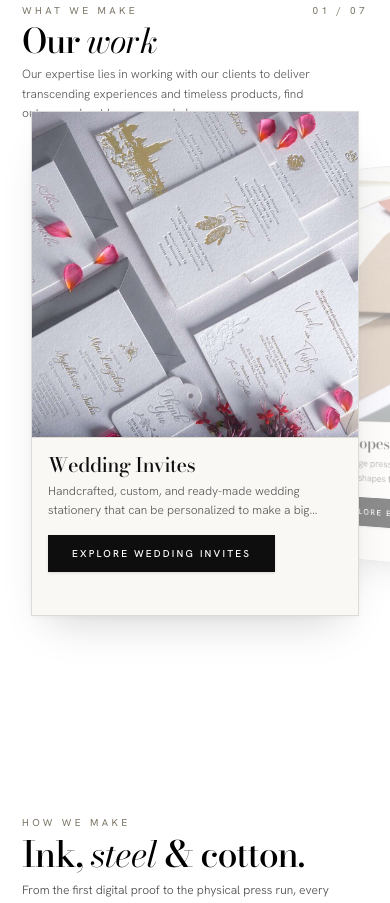
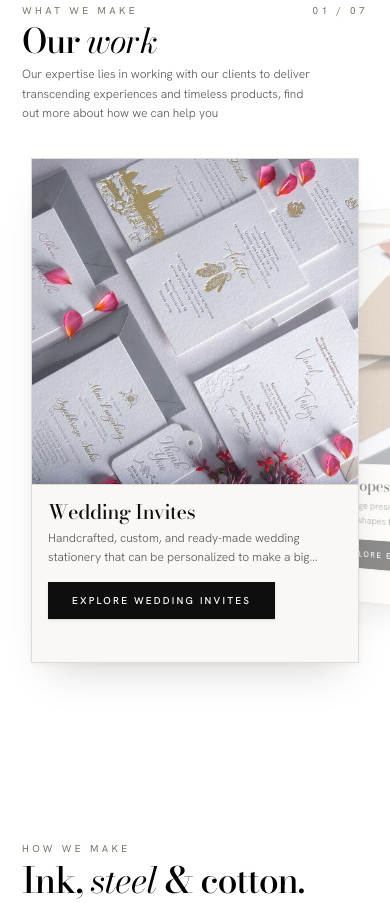
Before and after one commit to khiasu/FamousLetterPress, a Next.js app: page / in a window 390 px wide. Shown: the part 860-1763 px from the top of the page. Built offline with nearby package versions, Linux system fonts and the light colour scheme.

Commit message:
feat: adjust 3D cards vertical position on mobile to prevent overlapping background text

```diff
--- a/src/components/home/WhatWeMakeSection.tsx
+++ b/src/components/home/WhatWeMakeSection.tsx
@@ -358,7 +358,7 @@ export function WhatWeMakeSection() {
       >
         <div className="svs relative md:sticky md:top-0 h-auto md:h-screen overflow-visible md:overflow-hidden flex flex-col pt-0 sm:pt-14 md:pt-24 pb-6 bg-white justify-between">
           {/* Header */}
-          <div className="w svh flex justify-between items-end w-full mb-4 sm:mb-2">
+          <div className="w svh flex justify-between items-end w-full mb-6 sm:mb-2">
             <div>
               <p className="k">What we make</p>
               <h2 className="d text-[clamp(34px,8vw,60px)] mt-1.5 font-serif text-black leading-[0.95]">
@@ -379,7 +379,7 @@ export function WhatWeMakeSection() {
           {/* 3D Perspective Card Stage */}
           <div
             ref={stageRef}
-            className="svst relative h-[530px] sm:h-[550px] md:h-auto md:flex-1 touch-pan-y cursor-grab active:cursor-grabbing w-full my-auto"
+            className="svst relative h-[540px] sm:h-[550px] md:h-auto md:flex-1 touch-pan-y cursor-grab active:cursor-grabbing w-full my-auto mt-4 sm:mt-0"
             style={{
               perspective: "1100px",
               perspectiveOrigin: "50% 46%",
@@ -398,7 +398,7 @@ export function WhatWeMakeSection() {
                     router.push(item.href);
                   }
                 }}
-                className="sc absolute left-1/2 top-[45%] sm:top-1/2 w-[84vw] sm:w-[360px] md:w-[390px] lg:w-[410px] h-[505px] sm:h-[490px] md:h-[515px] -ml-[42vw] sm:-ml-[180px] md:-ml-[195px] lg:-ml-[205px] -mt-[252px] sm:-mt-[245px] md:-mt-[257px] border border-[rgba(14,14,14,0.12)] cursor-pointer text-left flex flex-col bg-[#FAF8F5] shadow-[0_22px_42px_-18px_rgba(0,0,0,0.18),0_2px_6px_rgba(0,0,0,0.04)] text-black select-none overflow-hidden will-change-[transform,opacity] group"
+                className="sc absolute left-1/2 top-[50%] sm:top-1/2 w-[84vw] sm:w-[360px] md:w-[390px] lg:w-[410px] h-[505px] sm:h-[490px] md:h-[515px] -ml-[42vw] sm:-ml-[180px] md:-ml-[195px] lg:-ml-[205px] -mt-[252px] sm:-mt-[245px] md:-mt-[257px] border border-[rgba(14,14,14,0.12)] cursor-pointer text-left flex flex-col bg-[#FAF8F5] shadow-[0_22px_42px_-18px_rgba(0,0,0,0.18),0_2px_6px_rgba(0,0,0,0.04)] text-black select-none overflow-hidden will-change-[transform,opacity] group"
                 style={{
                   transformStyle: "preserve-3d",
                   backfaceVisibility: "hidden",
```
